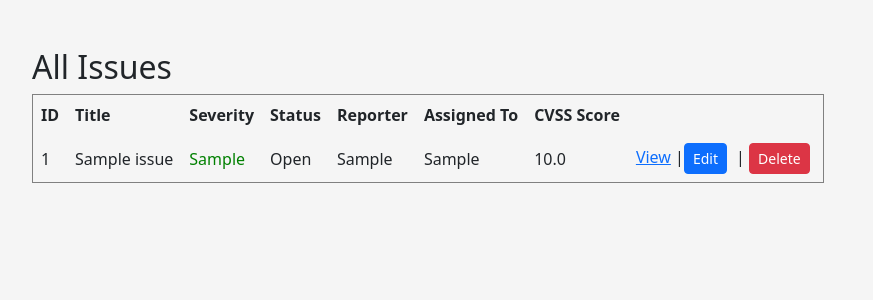
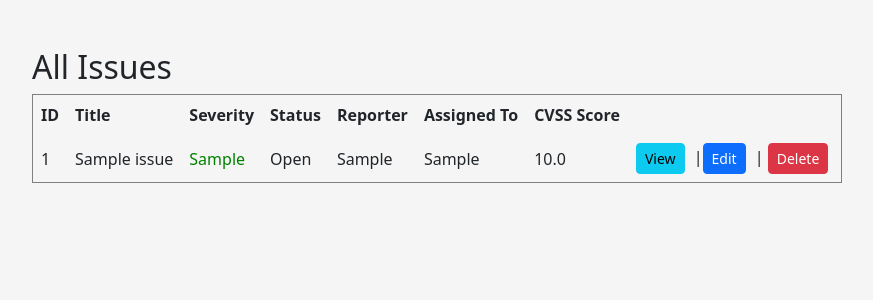
Before and after one commit to dbsspencerjohn-dot/spencer, a Flask app: page /issues-page in a window 1280 px wide. Shown: the part 56-356 px from the top of the page, without its empty margins (50-923 px from the left). Run offline with Flask 3, Linux system fonts and the light colour scheme; tables that the repository leaves empty hold one stand-in row (values such as "Sample post").

Commit message:
modified the view botton to mapped to specific id ( Source : Self)

```diff
--- a/templates/issues.html
+++ b/templates/issues.html
@@ -36,10 +36,8 @@ content %}
     <td>{{ issue.assigned_to }}</td>
     <td>{{ issue.cvss_score }}</td>
     <td>
-      <a href="#">View</a> |<a
-        href="/edit-issue/{{ issue.id }}"
-        class="btn btn-primary btn-sm"
-      >
+      <a href="/view_issue/{{ issue.id }}" class="btn btn-info btn-sm">View</a>
+      |<a href="/edit-issue/{{ issue.id }}" class="btn btn-primary btn-sm">
         Edit
       </a>
       |
```
